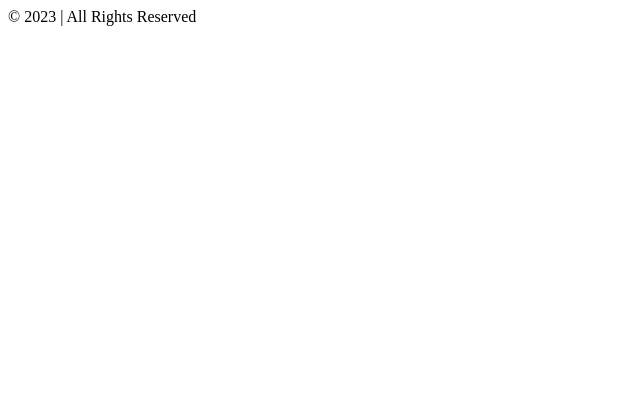
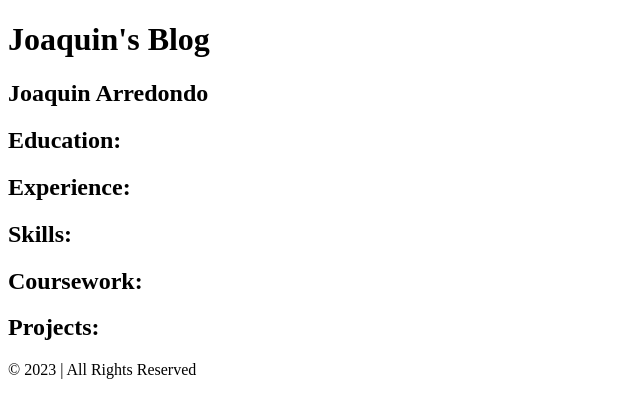
Before and after one commit to JoaquinArredondo/JoaquinArredondo.github.io, a plain HTML site: page resume.html in a window 1280 px wide. Shown: the whole page, without its empty margins (0-640 px from the left). Drawn offline with Linux system fonts and the light colour scheme.

Commit message:
feat: added LAB 21 to html files portfolio, resume and contact.

```diff
--- a/resume.html
+++ b/resume.html
@@ -5,18 +5,35 @@
             Joaquin's Resume Fall 2023
         </title>
         <body>
-            <nav></nav>
+            <div class = "Resume">
+                <h1>Joaquin's Blog</h1>
+            </div>
+
+            <div class = "navbar">
+                <nav>
+                    <div class = "logo">
+                        <h1>Joaquin Arredondo</h1>
+                    </div>
+                </nav>
+            </div>
+
             <main>
-                <section></section>
-                <section></section>
-                <section></section>
-                <section></section>
-                <section></section>
+                <div class = "resume">
+                    <div class = "section">
+                        <section><div class = "section-title"><h2>Education:</h2></div></section>
+                        <section><div class = "section-title"><h2>Experience:</h2></div></section>
+                        <section><div class = "section-title"><h2>Skills:</h2></div></section>
+                        <section><div class = "section-title"><h2>Coursework:</h2></div></section>
+                        <section><div class = "section-title"><h2>Projects:</h2></div></section>
+                    </div>
 
+                </div>
             </main>
-         <footer>
-            © 2023 <Personal Website Name> | All Rights Reserved
-         </footer>
+
+            <div class = "footer">
+                <footer> © 2023 <Joaquin's Personal Website> | All Rights Reserved </footer>
+            </div>
+
         </body>
     </head>
 </html>
```
Also changed, not shown: blog.html (+1 -1 lines), portfolio.html (+24 -7 lines).
